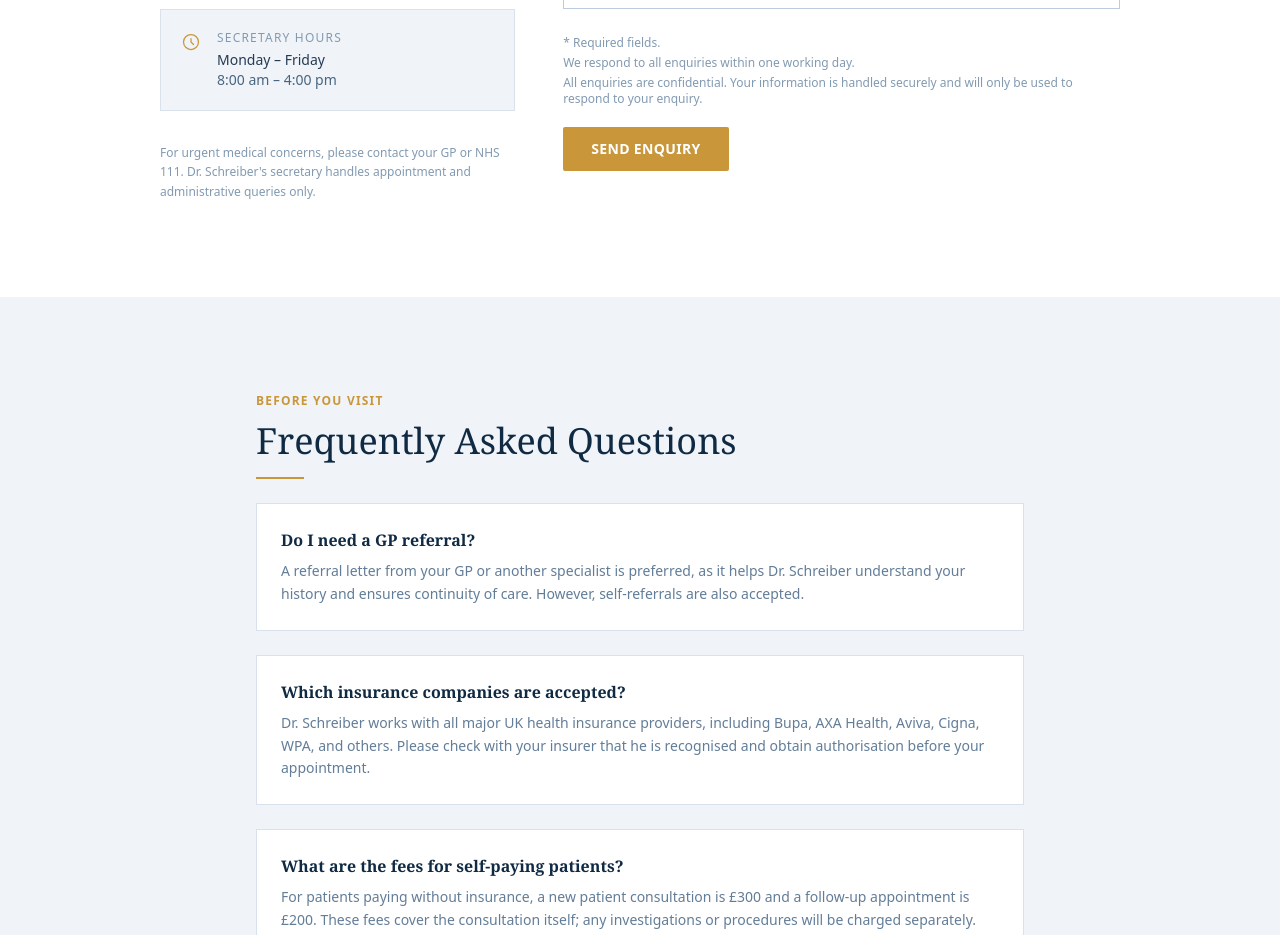
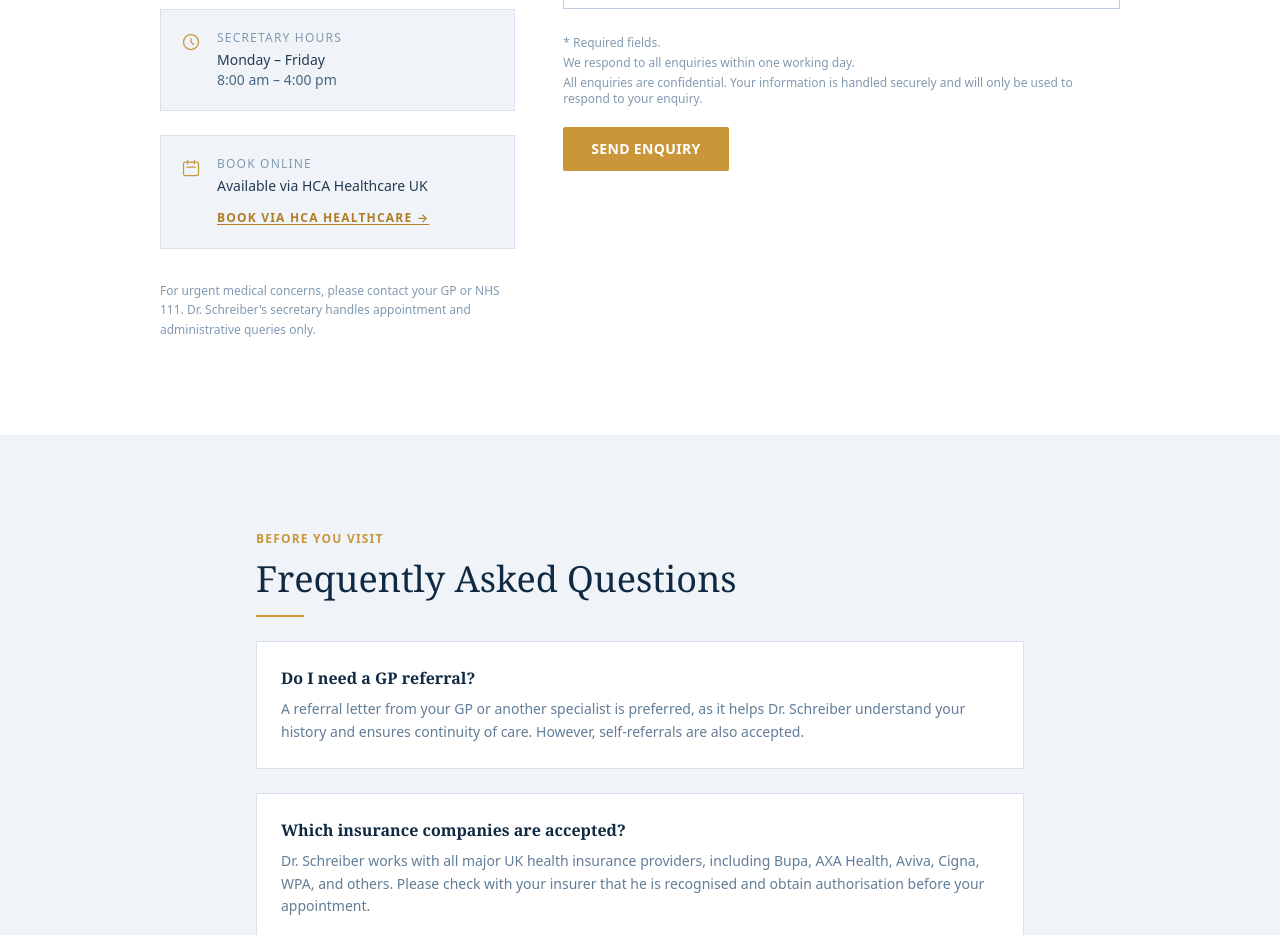
Before and after one commit to benjischreiber/benjischreiber-website, a Next.js app: page /contact in a window 1280 px wide. Shown: the part 1020-1955 px from the top of the page. Built offline with nearby package versions, Linux system fonts and the light colour scheme.

Commit message:
Add HCA Healthcare online booking link and sameAs schema

```diff
--- a/app/contact/page.tsx
+++ b/app/contact/page.tsx
@@ -147,6 +147,28 @@ export default function ContactPage() {
                 </div>
               </div>
 
+              {/* Online booking via HCA */}
+              <div className="flex gap-4 items-start p-5 bg-navy-50 border border-navy-100">
+                <div className="text-gold-500 mt-0.5">
+                  <svg className="w-5 h-5" fill="none" stroke="currentColor" viewBox="0 0 24 24">
+                    <path strokeLinecap="round" strokeLinejoin="round" strokeWidth={1.5}
+                      d="M8 7V3m8 4V3m-9 8h10M5 21h14a2 2 0 002-2V7a2 2 0 00-2-2H5a2 2 0 00-2 2v12a2 2 0 002 2z" />
+                  </svg>
+                </div>
+                <div>
+                  <p className="text-xs text-navy-400 uppercase tracking-widest font-medium mb-1">Book Online</p>
+                  <p className="text-navy-800 text-sm mb-2">Available via HCA Healthcare UK</p>
+                  <a
+                    href="https://www.hcahealthcare.co.uk/finder/stepconsultantprofile/dr-benji-schreiber"
+                    target="_blank"
+                    rel="noopener noreferrer"
+                    className="inline-block text-xs font-semibold uppercase tracking-widest text-gold-600 hover:text-gold-700 transition-colors underline underline-offset-2"
+                  >
+                    Book via HCA Healthcare →
+                  </a>
+                </div>
+              </div>
+
               <p className="text-navy-400 text-xs leading-relaxed pt-2">
                 For urgent medical concerns, please contact your GP or NHS 111. Dr. Schreiber&apos;s
                 secretary handles appointment and administrative queries only.
--- a/app/layout.tsx
+++ b/app/layout.tsx
@@ -69,7 +69,11 @@ const schemaMarkup = {
     "ratingValue": "5",
     "reviewCount": "110",
     "bestRating": "5"
-  }
+  },
+  "sameAs": [
+    "https://www.doctify.com/uk/specialist/dr-benji-schreiber",
+    "https://www.hcahealthcare.co.uk/finder/stepconsultantprofile/dr-benji-schreiber"
+  ]
 };
 
 export default function RootLayout({
```
